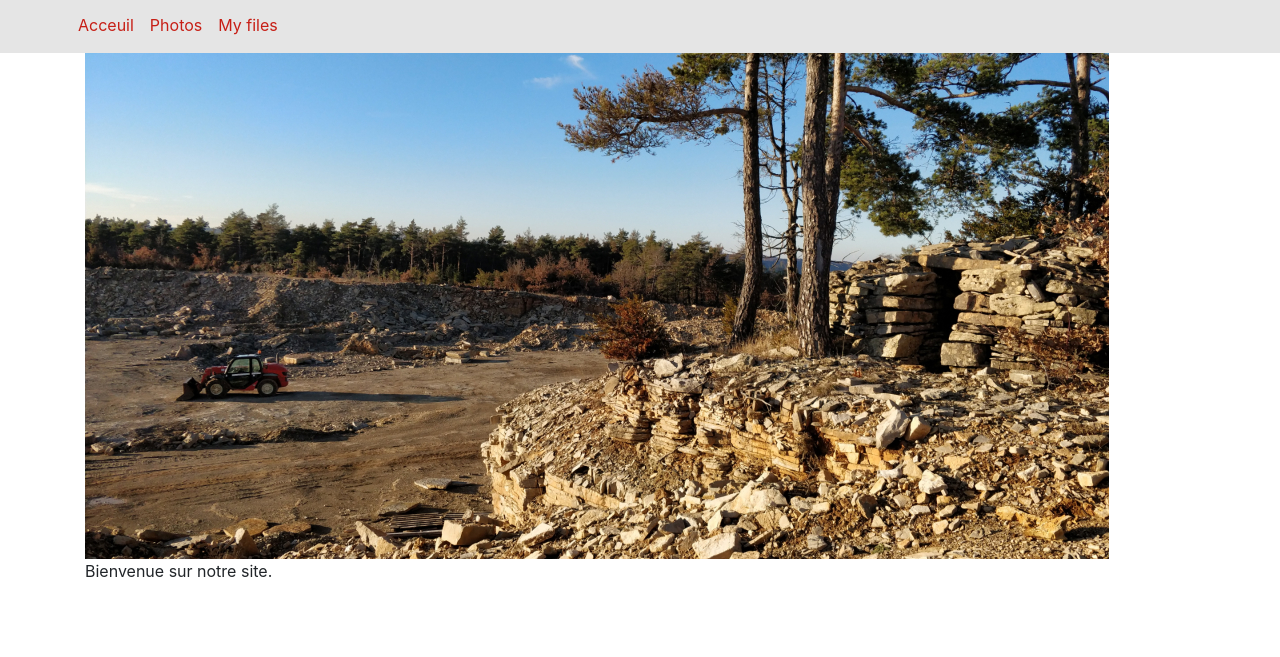
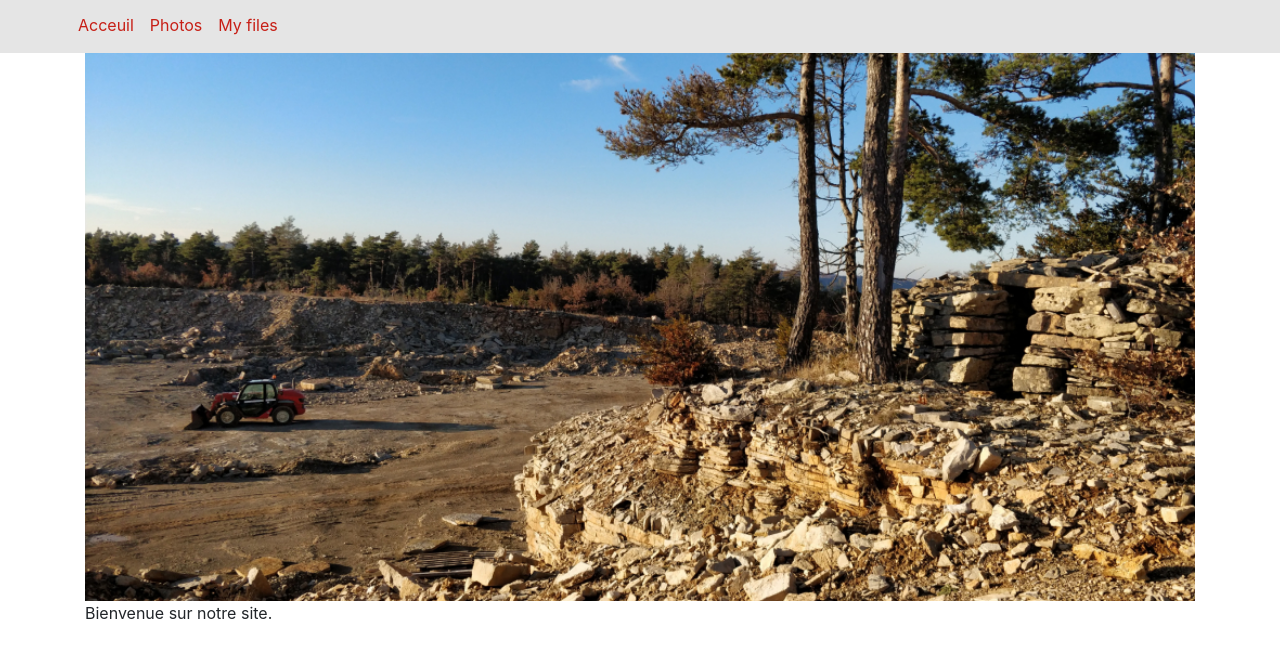
Before and after one commit to browniebroke/carriere-web, a Gatsby site: page / in a window 1280 px wide. Shown: the part 91-748 px from the top of the page. Built offline with nearby package versions, Linux system fonts and the light colour scheme; Gatsby itself is replaced by a stand-in of ours.

Commit message:
Use gatsby image on the site home page

```diff
--- a/src/pages/index.js
+++ b/src/pages/index.js
@@ -1,13 +1,26 @@
 import React from 'react'
+import { graphql } from 'gatsby'
+import Img from 'gatsby-image'
 
 import Layout from '../components/layout'
-import heroImage from '../images/carriere-overview.jpg'
 
-const IndexPage = ({ location }) => (
+const IndexPage = ({ location, data }) => (
   <Layout location={location}>
-    <img src={heroImage} className="img-fluid" alt="Aperçu de la carrière" />
+    <Img fluid={data.file.childImageSharp.fluid} />
     <p>Bienvenue sur notre site.</p>
   </Layout>
 )
 
 export default IndexPage
+
+export const query = graphql`
+  query {
+    file(relativePath: { eq: "images/carriere-overview.jpg" }) {
+      childImageSharp {
+        fluid(maxWidth: 1300) {
+          ...GatsbyImageSharpFluid_withWebp
+        }
+      }
+    }
+  }
+`
```
